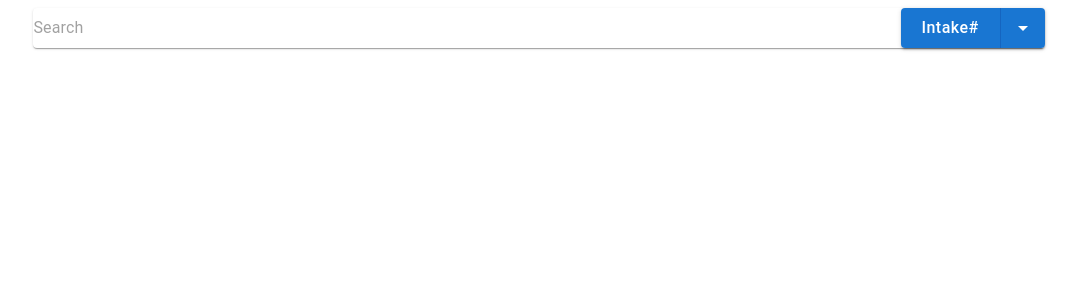
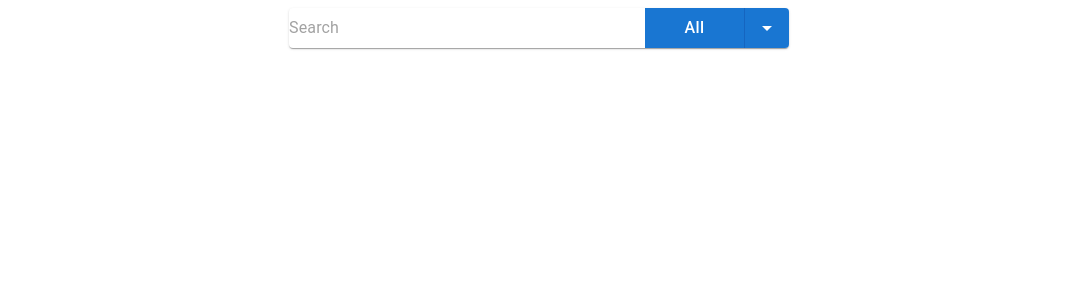
Before and after one commit to awfreeman/bcwc-app, a React (Create React App) app: page / in a window 1280 px wide. Both pictures are taken after a click on the button "LOGIN". Shown: the top 300 px of the page, without its empty margins (101-1179 px from the left). Built offline with nearby package versions, Linux system fonts and the light colour scheme.

Commit message:
style + added eslint

```diff
--- a/package.json
+++ b/package.json
@@ -10,6 +10,7 @@
     "@testing-library/jest-dom": "^5.16.5",
     "@testing-library/react": "^13.3.0",
     "@testing-library/user-event": "^13.5.0",
+    "nanoid": "^4.0.0",
     "react": "^18.2.0",
     "react-dom": "^18.2.0",
     "react-scripts": "5.0.1",
@@ -39,5 +40,9 @@
       "last 1 firefox version",
       "last 1 safari version"
     ]
+  },
+  "devDependencies": {
+    "eslint": "^8.25.0",
+    "eslint-plugin-react": "^7.31.10"
   }
 }
--- a/src/AnimalCard.js
+++ b/src/AnimalCard.js
@@ -1,17 +1,16 @@
-import { Card, CardContent, div, Stack } from '@mui/material'
+import React from "react"
+import { Card, CardContent, Stack } from "@mui/material"
 
-import { Container } from '@mui/system'
-
-export default function AnimalCard(props) {
+export default function AnimalCard({ animal, setEditorState }) {
     return (
-        <Card component='a' sx={{ margin: 1, cursor: "pointer" }} onClick={() => props.setEditorState(props.animal)}>
+        <Card component='a' sx={{ margin: 1, cursor: "pointer" }} onClick={() => setEditorState(animal)}>
             <CardContent>
                 <Stack direction="row" alignItems="start">
-                    <img src={props.animal.mainImage} width={100} />
+                    <img src={animal.mainImage} width={100} alt="" />
                     <Stack>
-                        <div>#{props.animal.intakeNum}</div>
-                        <div>{props.animal.name}</div>
-                        <div>{props.animal.species}</div>
+                        <div>#{animal.intakeNum}</div>
+                        <div>{animal.name}</div>
+                        <div>{animal.species}</div>
                     </Stack>
                 </Stack>
             </CardContent>
--- a/src/AnimalEditor.js
+++ b/src/AnimalEditor.js
@@ -1,15 +1,17 @@
-import { Paper, Box, TextField, Stack, Button } from '@mui/material'
-import CloseIcon from '@mui/icons-material/Close'
-import { useRecoilState } from 'recoil'
+import React from "react"
+import { Paper, Box, TextField, Stack, Button } from "@mui/material"
+import CloseIcon from "@mui/icons-material/Close"
+import { useRecoilState } from "recoil"
+import { nanoid } from "nanoid"
 function ImageViewer(props) {
     return (
-        <div class="imageViewerRoot">
-            {props.images.map(uri => <img src={uri} loading="lazy" />)}
+        <div className="imageViewerRoot">
+            {props.images.map(uri => <img src={uri} loading="lazy" alt="" key={nanoid()}/>)}
         </div>
     )
 }
-export default function AnimalEditor(props) {
-    const [editor, setEditor] = useRecoilState(props.state)
+export default function AnimalEditor({ state }) {
+    const [editor, setEditor] = useRecoilState(state)
     function dismiss() {
         setEditor(null)
     }
@@ -27,8 +29,8 @@ export default function AnimalEditor(props) {
                     height: "100%",
                     bgcolor: "rgba(0, 0, 0, 0.5)"
                 }}
-                    onClick={e => dismiss()}
-                    id="exit">
+                onClick={() => dismiss()}
+                id="exit">
                 </Box>
                 <Box sx={{
                     position: "absolute",
--- a/src/App.js
+++ b/src/App.js
@@ -1,10 +1,9 @@
-import { useRecoilState, atom } from 'recoil'
-import SearchApp from './SearchApp.js'
-import Login from './Login.js'
-import './main.css'
-
-const dbid = "LocalStorage"
-const userState = atom({ key: 'user', default: null })
+import React from "react"
+import { useRecoilState, atom } from "recoil"
+import SearchApp from "./SearchApp.js"
+import Login from "./Login.js"
+import "./main.css"
+const userState = atom({ key: "user", default: null })
 
 
 function App() {
@@ -21,4 +20,4 @@ function App() {
     }
 }
 
-export default App;
+export default App
--- a/src/Login.js
+++ b/src/Login.js
@@ -1,3 +1,4 @@
+import React from "react"
 import { Button, FormGroup, TextField } from "@mui/material"
 import { Container } from "@mui/system"
 import { useState } from "react"
@@ -6,9 +7,9 @@ import { useState } from "react"
 export default function Login(props) {
 
     const [uname, setuname] = useState("")
-    const [pass, setpass] = useState("")
+    const [, setpass] = useState("")
 
-    function onLogin(e) {
+    function onLogin() {
         props.LoginCallback({ username: uname, token: "Token" })
     }
 
@@ -20,5 +21,5 @@ export default function Login(props) {
                 <Button variant="contained" onClick={onLogin}>Login</Button>
             </FormGroup>
         </Container>
-    );
+    )
 }
--- a/src/SearchApp.js
+++ b/src/SearchApp.js
@@ -1,9 +1,10 @@
-import { ButtonGroup, Stack, Button, Popper, MenuList, MenuItem, Paper, InputBase } from '@mui/material'
-import { ArrowDropDown, ArrowDropUp } from '@mui/icons-material'
-import { useRecoilState, atom } from 'recoil'
-import AnimalEditor from './AnimalEditor.js'
-import AnimalCard from './AnimalCard.js'
-import { useRef, useState } from 'react'
+import React from "react"
+import { ButtonGroup, Stack, Button, Popper, MenuList, MenuItem, Paper, InputBase } from "@mui/material"
+import { ArrowDropDown, ArrowDropUp } from "@mui/icons-material"
+import { useRecoilState, atom } from "recoil"
+import AnimalEditor from "./AnimalEditor.js"
+import AnimalCard from "./AnimalCard.js"
+import { useRef, useState } from "react"
 
 const animal = [{
     intakeNum: 440472,
@@ -60,15 +61,15 @@ const animal = [{
     images: ["./images/character.gif", "./images/character2.gif"]
 },
 ]
-const searchOptions = ["Intake#", "Name", "Species", "Comments"]
+const searchOptions = ["All", "Intake#", "Name", "Species", "Comments"]
 
-const searchTextState = atom({ key: 'searchText', default: "" })
+const searchTextState = atom({ key: "searchText", default: "" })
 const editorState = atom({ key: "editorState", default: null })
 const resultsState = atom({ key: "resultsState", default: null })
 
 export default function SearchApp() {
     const [searchText, setSearchText] = useRecoilState(searchTextState)
-    const [editor, setEditorState] = useRecoilState(editorState)
+    const [, setEditorState] = useRecoilState(editorState)
     const [searchOption, setSearchOption] = useState(searchOptions[0])
     const [searchResults, setSearchResults] = useRecoilState(resultsState)
 
@@ -88,13 +89,7 @@ export default function SearchApp() {
         default:
             break
         }
-        let results = []
-        animal.forEach(x => {
-            if (x.name.toLowerCase().search(searchText.toLowerCase()) !== -1) {
-                results.push(<AnimalCard animal={x} setEditorState={setEditorState} />)
-            }
-        })
-        setSearchResults(results)
+        setSearchResults(animal.map(x => (x.name.toLowerCase().search(searchText.toLowerCase()) !== -1) ? <AnimalCard animal={x} setEditorState={setEditorState} /> : <></>))
     }
 
     return (
@@ -106,7 +101,8 @@ export default function SearchApp() {
                     onSubmit={e => search(e)}
                     sx={{
                         display: "flex",
-                        width: "80%"
+                        width: "500px",
+                        maxWidth: "80%"
                     }}>
                     <InputBase
                         placeholder="Search"
@@ -125,25 +121,31 @@ export default function SearchApp() {
 
 function Dropdown(props) {
     const [popen, setPopen] = useState(false)
-    const anchorRef = useRef(null);
+    const anchorRef = useRef(null)
 
 
     let options = props.options.map(elem =>
         <MenuItem onClick={() => {
             props.callback(elem)
             setPopen(!popen)
-        }}>{elem}</MenuItem>
+        }}key={elem}>{elem}</MenuItem>
     )
 
-    function openList(e) {
+    function openList() {
         setPopen(!popen)
     }
 
     return (
         <>
-            <ButtonGroup variant="contained" ref={anchorRef}>
-                <Button sx={{ textTransform: "none", width: 100, fontSize: 16 }}>{props.selection}</Button>
-                <Button size="small" onClick={e => openList(e)}>{popen ? <ArrowDropUp /> : <ArrowDropDown />}</Button>
+            <ButtonGroup sx={{ boxShadow: 0 }} variant="contained" ref={anchorRef}>
+                <Button sx={{
+                    textTransform: "none",
+                    width: 100,
+                    fontSize: 16,
+                    borderRadius: 0,
+                    boxShadow: 0
+                }}>{props.selection}</Button>
+                <Button size="small" onClick={() => openList()}>{popen ? <ArrowDropUp /> : <ArrowDropDown />}</Button>
             </ButtonGroup>
             <Popper open={popen} anchorEl={anchorRef.current}>
                 <Paper sx={{ width: 145 }}>
```
Also changed, not shown: src/index.js (+8 -8 lines), src/reportWebVitals.js (+11 -11 lines), .eslintrc.json (added), 1 other file (tests, documents, lock files or other folders). Lines whose indentation alone changed are shown as unchanged.
